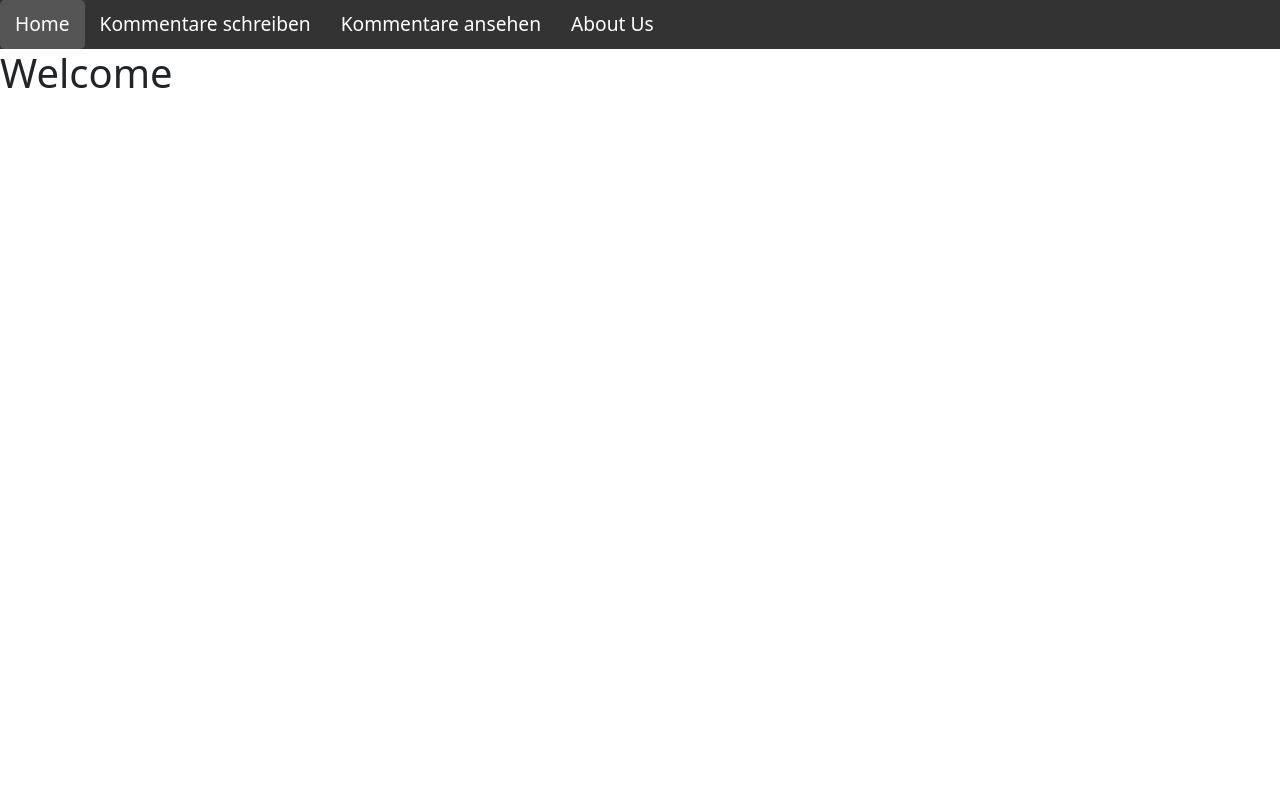
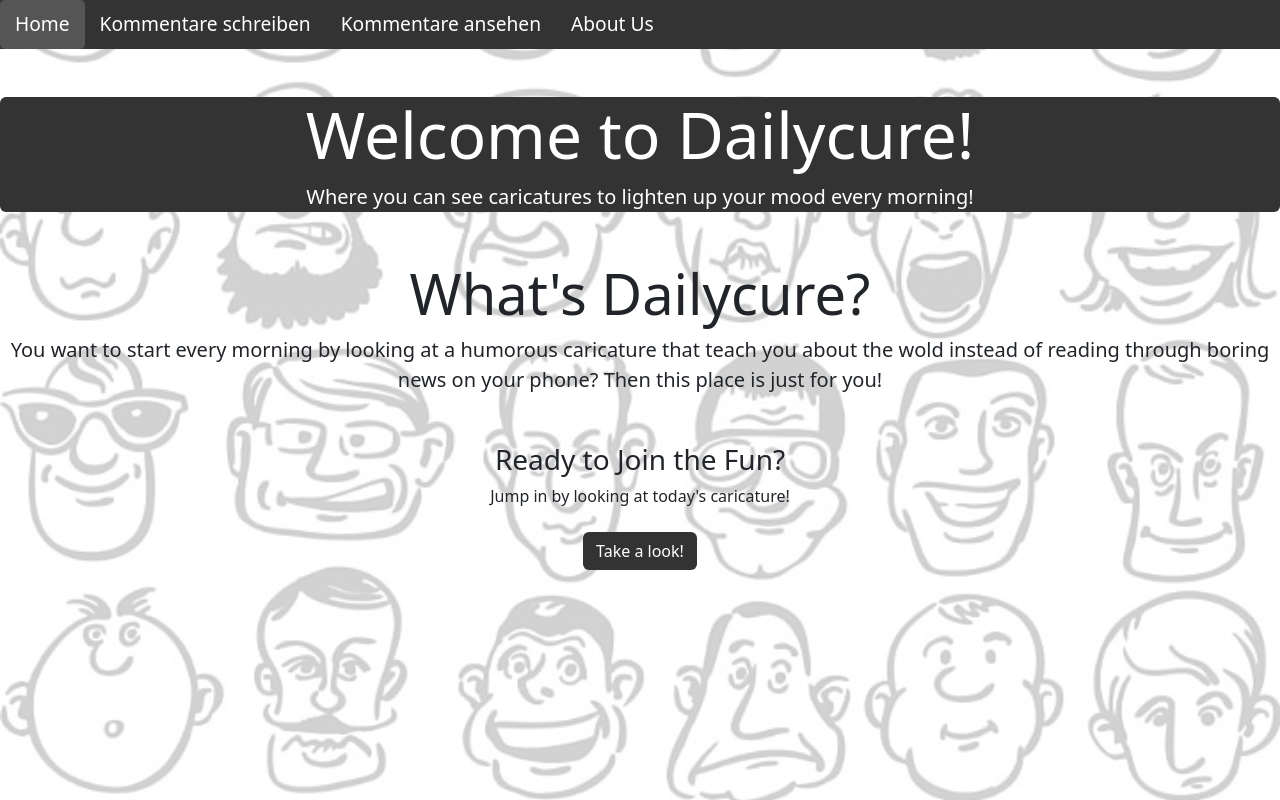
Before and after one commit to Boggar/CloudComputingNodeJS, a website: page public/index.html in a window 1280 px wide. Drawn offline with nearby package versions, Linux system fonts and the light colour scheme.

Commit message:
Homepage and About Us done, background added

```diff
--- a/public/index.html
+++ b/public/index.html
@@ -12,18 +12,39 @@
     <link rel="stylesheet" href="style.css" />
     <title>Daily Caricatures</title>
   </head>
+
   <body>
-    <script
-      src="https://cdn.jsdelivr.net/npm/bootstrap@5.3.3/dist/js/bootstrap.bundle.min.js"
-      integrity="sha384-YvpcrYf0tY3lHB60NNkmXc5s9fDVZLESaAA55NDzOxhy9GkcIdslK1eN7N6jIeHz"
-      crossorigin="anonymous"
-    ></script>
     <ul id="navbar">
       <a href="index.html">Home</a>
       <a href="comment.html">Kommentare schreiben</a>
       <a href="comment_section.html">Kommentare ansehen</a>
       <a href="aboutus.html">About Us</a>
     </ul>
-    <h1>Welcome</h1>
+    <div class="mt-5">
+      <div class="jumbotron text-center bg-info text-white rounded">
+        <h1 class="display-3">Welcome to Dailycure!</h1>
+        <p class="lead">
+          Where you can see caricatures to lighten up your mood every morning!
+        </p>
+      </div>
+      <section class="my-5 text-center">
+        <h2 class="display-4">What's Dailycure?</h2>
+        <p class="lead">
+          You want to start every morning by looking at a humorous caricature
+          that teach you about the wold instead of reading through boring news
+          on your phone? Then this place is just for you!
+        </p>
+        <section class="text-center my-5">
+          <h3>Ready to Join the Fun?</h3>
+          <p>Jump in by looking at today's caricature!</p>
+          <a href="./comment.html" class="btn btn-color m-2">Take a look!</a>
+        </section>
+      </section>
+    </div>
+    <script
+      src="https://cdn.jsdelivr.net/npm/bootstrap@5.3.3/dist/js/bootstrap.bundle.min.js"
+      integrity="sha384-YvpcrYf0tY3lHB60NNkmXc5s9fDVZLESaAA55NDzOxhy9GkcIdslK1eN7N6jIeHz"
+      crossorigin="anonymous"
+    ></script>
   </body>
 </html>
--- a/public/style.css
+++ b/public/style.css
@@ -1,4 +1,12 @@
 * {
+}
+
+body {
+  background: linear-gradient(
+      rgba(255, 255, 255, 0.8),
+      rgba(255, 255, 255, 0.8)
+    ),
+    url("./BG_Karikatur.jpg") center center / cover no-repeat;
 }
 
 /*Navbar styling*/
@@ -26,3 +34,17 @@
   background-color: #555;
   border-radius: 5px;
 }
+
+.bg-info {
+  background-color: #333 !important;
+}
+
+.btn-color {
+  background-color: #333;
+  color: white;
+}
+
+.btn-color:hover {
+  background-color: #555;
+  color: white;
+}
```
Also changed, not shown: public/aboutus.html (+30 -0 lines), public/BG_Karikatur.jpg (added).
